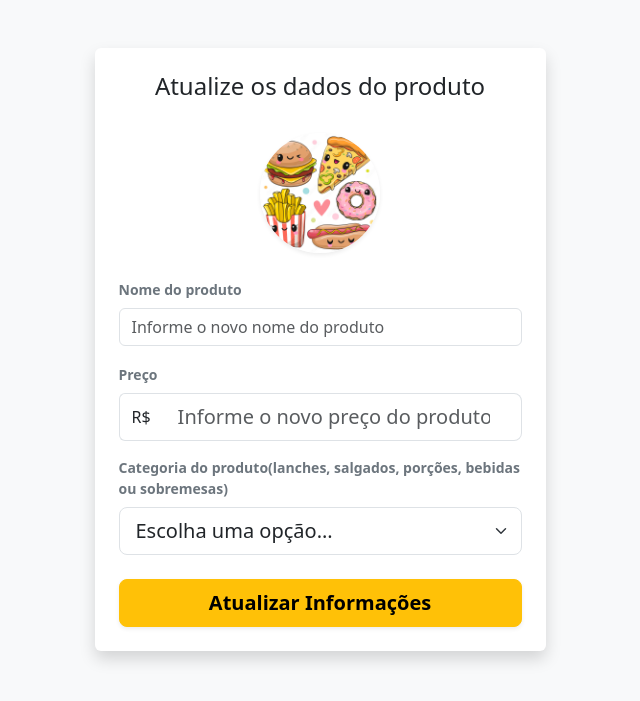
After one commit to caikedomingues/automa--o-de-pedidos-de-uma-lanchonete-utilizando-python-e-php, a PHP site: page /EditarProduto.php in a window 1280 px wide. The commit adds this page. Shown: the top 701 px of the page, without its empty margins (320-960 px from the left). Run offline with PHP 8.4, Linux system fonts and the light colour scheme.

Commit message:
criei a tela e  o método de editar produtos

```diff
--- a/classes/Pedidos.php
+++ b/classes/Pedidos.php
@@ -143,6 +143,7 @@ class Pedidos{
                     # Irá executar a atualização da coluna de quantidade
                     # de pedidos feitos usando o cpf do entregador logado.
                     $resultas_atualizacao_quantidade->execute([':cpf_entregador'=>$this->getcpf_entregador()]);
+
 
 
                 }catch(PDOException $erro){
--- a/classes/Produto.php
+++ b/classes/Produto.php
@@ -256,6 +256,36 @@
 
         }
 
+        public function editarProduto($id_produto){
+
+            try{
+
+                if(!isset($_SESSION['login_adm']) || $_SESSION['login_adm'] != true){
+
+                    die("<p>Por favor, realize login para editar um produto</p><a href='index.php'>Voltar a página de login</a>");
+
+                }else{
+
+                    $comando_atualizacao = "UPDATE produtos SET nome_produto = :nome_produto, preco = :preco,
+                    categoria = :categoria, quantidade_vendas = 0 WHERE id_produto = :id_produto";
+
+                    $resultado_atualizacao = $this->conexao->prepare($comando_atualizacao);
+
+                    $resultado_atualizacao->execute([':nome_produto'=>$this->getnome_produto(), ':preco'=>$this->getpreco(), ':categoria'=>$this->getcategoria(),
+                    ':id_produto'=>$id_produto]);
+
+                    echo "Produto Atualizado";
+                }
+
+
+            }catch(PDOException $erro){
+
+                die("Falha na atualização dos produtos: ".$erro->getMessage());
+
+            }
+
+        }
+
     }
 
 ?>
--- /dev/null
+++ b/paginas/EditarProduto.php
@@ -0,0 +1,97 @@
+
+
+<?php
+
+    session_start();
+    require_once '../classes/BancoDeDados.php';
+    require_once '../classes/Produto.php';
+
+    $banco = new BancoDeDados();
+
+    $conexao = $banco->conexaoBanco();
+
+    $produto = new Produto($conexao);
+
+    if($_SERVER['REQUEST_METHOD'] == 'POST'){
+
+        $id_produto = $_GET['id'];
+        $nome_produto = $_POST['nome_produto'];
+        $preco = $_POST['preco'];
+        $categoria = $_POST['categoria'];
+
+        $produto->setnome_produto($nome_produto);
+        $produto->setpreco($preco);
+        $produto->setcategoria($categoria);
+
+        $produto->editarProduto($id_produto);
+    }
+
+
+?>
+<!DOCTYPE html>
+<html lang = "pt-br">
+
+    <head>
+        <meta charset="utf-8">
+        <meta name="viewport-content=width=device-width, initial-scale 1.0">
+        <meta http-equiv="X-UA Compatible" content="IE-edge">
+        <title>Lanchonete</title>
+        <link href="https://cdn.jsdelivr.net/npm/bootstrap@5.3.8/dist/css/bootstrap.min.css" rel="stylesheet" integrity="sha384-sRIl4kxILFvY47J16cr9ZwB07vP4J8+LH7qKQnuqkuIAvNWLzeN8tE5YBujZqJLB" crossorigin="anonymous">
+    </head>
+
+    <body class="bg-light">
+
+        <div class="container py-5">
+            <div class="row justify-content-center">
+                <div class="col-md-6 col-lg-5">
+                    <div class="card shadow border-0">
+                        <h4 class="text-center pt-4">Atualize os dados do produto</h4>
+
+
+        <div class="card-body p-4">
+            <div class="text-center mb-4">
+
+                <img src="../imagens/lanchesatualizados.jpg" alt="Imagem do lanche" class="img-fluid rounded-circle shadow-sm" style="width: 120px; height: 120px; object-fit: cover;">
+            </div>
+
+        <form action='' method="post">
+            <div class="mb-3">
+                <label for="nome_produto" class="form-label small fw-bold text-secondary">Nome do produto</label>
+                <input type="text" class="form-control form-contro-lg" name="nome_produto" required placeholder="Informe o novo nome do produto" autocomplete="off">
+            </div>
+
+            <div class="mb-3">
+                <label for="preco" class="form-label small fw-bold text-secondary">Preço</label>
+                <div class="input-group">
+                    <span class="input-group-text bg-white border-end-0">R$</span>
+                    <input type="number" name="preco" required placeholder="Informe o novo preço do produto" autocomplete="off" class="form-control form-control-lg border-start-0">
+                </div>
+            </div>
+
+            <div class="mb-4">
+                <label for="categoria" class="form-label small fw-bold text-secondary">Categoria do produto(lanches, salgados, porções, bebidas ou sobremesas)</label>
+                <select class="form-select form-select-lg" name="categoria" id="categoria" required>
+                    <option value="" selected disabled>Escolha uma opção...</option>
+                    <option value="lanches">Lanches</option>
+                    <option value="salgados">Salgados</option>
+                    <option value="porções">Porções</option>
+                    <option value="bebidas">Bebidas</option>
+                    <option value="sobremesas">Sobremesas</option>
+                </select>
+            </div>
+
+            <div class="d-grid">
+                <button type="submit" class="btn btn-warning btn-lg fw-bold shadow-sm">Atualizar Informações</button>
+        </div>
+        </form>
+    </div>
+    </div>
+    </div>
+    </div>
+    </div>
+
+
+
+        <script src="https://cdn.jsdelivr.net/npm/bootstrap@5.3.8/dist/js/bootstrap.bundle.min.js" integrity="sha384-FKyoEForCGlyvwx9Hj09JcYn3nv7wiPVlz7YYwJrWVcXK/BmnVDxM+D2scQbITxI" crossorigin="anonymous"></script>
+    </body>
+</html>
--- a/paginas/InformacoesProdutos.php
+++ b/paginas/InformacoesProdutos.php
@@ -66,7 +66,7 @@
                       </div>
                       <hr class="text-light">
                       <div class="d-flex justify-content-end gap-2">
-                        <a href="EditarProduto.php" class="btn btn-outline-primary btn-sm px-3 rounded-pill">
+                        <a href="EditarProduto.php?id=<?php echo $item_lanchonete['id_produto'];?>" class="btn btn-outline-primary btn-sm px-3 rounded-pill">
                             <i class="bi bi-info-circle me-1"></i> Editar Produto
                         </a>
                         <form action='' method="post">
```
Also changed, not shown: imagens/lanchesatualizados.jpg (added).
